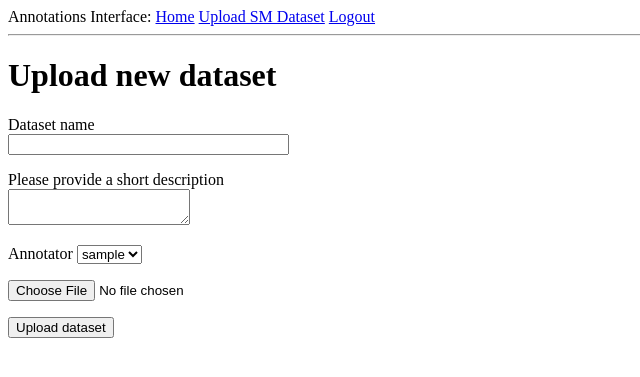
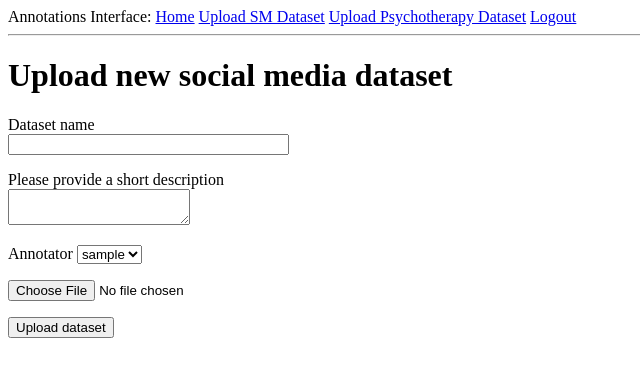
Before and after one commit to Maria-Liakata-NLP-Group/annotations-interface, a Flask app: page /upload/upload_sm in a window 1280 px wide. Shown: the top 377 px of the page, without its empty margins (0-640 px from the left). Run offline with Flask 3, Linux system fonts and the light colour scheme; the visitor is signed in with stand-in values (Sample User, id 1).

Commit message:
new route to upload psychotherapy sessions to DB

```diff
--- a/app/templates/base.html
+++ b/app/templates/base.html
@@ -12,6 +12,9 @@
       Annotations Interface:
       <a href="{{ url_for('main.index') }}">Home</a>
       <a href="{{ url_for('upload.upload_sm') }}">Upload SM Dataset</a>
+      <a href="{{ url_for('upload.upload_psychotherapy') }}"
+        >Upload Psychotherapy Dataset</a
+      >
       <!-- the user is only anonymous when the user is not logged in -->
       {% if current_user.is_anonymous %}
       <a href="{{ url_for('auth.login') }}">Login</a>
--- a/app/templates/upload/upload.html
+++ b/app/templates/upload/upload.html
@@ -1,5 +1,8 @@
-{% extends "base.html" %} {% block content %}
+{% extends "base.html" %} {% block content %} {% if heading %}
+<h1>{{ heading }}</h1>
+{% else %}
 <h1>Upload new dataset</h1>
+{% endif %}
 <!-- novalidate is a flag that tells the browser not to perform its own validation -->
 <form action="" method="post" enctype="multipart/form-data" novalidate>
   {{ form.hidden_tag() }}
--- a/app/upload/routes.py
+++ b/app/upload/routes.py
@@ -86,7 +86,7 @@ def psychotherapy_df_to_sql(psychotherapy_df: pd.DataFrame, dataset: Dataset):
         # patient or annotator (event_speaker)
         psychotherapy = Psychotherapy(
             event_id=index,
-            event_text=row.event_text,
+            event_text=row.event_plaintext,
             event_speaker=row.event_speaker,
             date=row.date,
             dataset=dataset,
@@ -170,4 +170,55 @@ def upload_sm():
             return redirect(
                 url_for("upload.upload_sm")
             )  # Redirect to the upload_sm page
-    return render_template("upload/upload.html", title="Upload dataset", form=form)
+    return render_template(
+        "upload/upload.html",
+        title="Upload dataset",
+        heading="Upload new social media dataset",
+        form=form,
+    )
+
+
+@bp.route("/upload_psychotherapy", methods=["GET", "POST"])
+@login_required
+def upload_psychotherapy():
+    """This is the upload route for psychotherapy session datasets"""
+    form = UploadForm()  # Create an instance of the UploadForm
+    form.annotator.choices = form_choices()  # Set the choices for the annotator
+    # This condition below is true when the request method is POST and the
+    # form data passes all the defined validation checks.
+    if form.validate_on_submit():
+        # Check if a file is present in the request
+        if "file" not in request.files:
+            flash("No file part")
+            return redirect(
+                url_for("upload.upload_psychotherapy")
+            )  # Redirect to the upload_psychotherapy page
+        file = request.files["file"]  # Get the file from the request
+        # If the user does not select a file,
+        # the browser submits an empty file without a filename
+        if file.filename == "":
+            flash("No selected file")
+            return redirect(
+                url_for("upload.upload_psychotherapy")
+            )  # Redirect to the upload_psychotherapy page
+        if file and allowed_file(file.filename):  # If the file is valid
+            # Secure the filename before saving it
+            filename = secure_filename(file.filename)  # Get the filename
+            file_path = get_file_path(filename)  # Get the file path
+            file.save(file_path)  # Save the file to disk
+            # Create a new dataset object and add it to the database
+            dataset = new_dataset_to_db(form)
+            psychotherapy_data = read_pickle(file_path)  # Read the pickle file
+            psychotherapy_df_to_sql(
+                psychotherapy_data, dataset
+            )  # Convert the dataframe to SQL and add it to the database
+            flash("File uploaded successfully")
+            return redirect(
+                url_for("upload.upload_psychotherapy")
+            )  # Redirect to the upload_sm page
+    return render_template(
+        "upload/upload.html",
+        title="Upload dataset",
+        heading="Upload new psychotherapy session dataset",
+        form=form,
+    )
```
Also changed, not shown: tests/functional/test_upload.py (+1 -1 lines).
